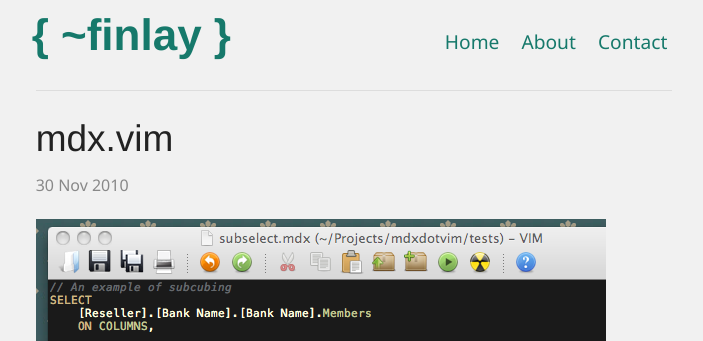
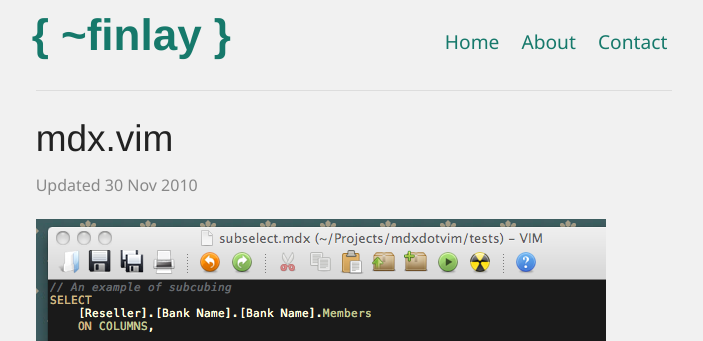
Before and after one commit to findango/finlaycannon.com, a Jekyll site: the page built from _posts/2010-11-30-mdxdotvim.md, in a window 1280 px wide. Shown: the top 341 px of the page, without its empty margins (286-989 px from the left). Built offline with Jekyll 4.4.1, drawn with Linux system fonts in a browser that asks for light colours; Markdown is read by kramdown in place of the engine named in the settings.

Commit message:
Added "Updated <date>" to the page header

```diff
--- a/_layouts/post.html
+++ b/_layouts/post.html
@@ -2,7 +2,7 @@
 layout: default
 ---
 
-    <h2>{{ page.title }}</h2>
-    <p class="date">{{ page.date | date_to_string }}</p>
+<h2>{{ page.title }}</h2>
+<p class="date">Updated {{ page.date | date_to_string }}</p>
 
-    {{ content }}
+{{ content }}
```
